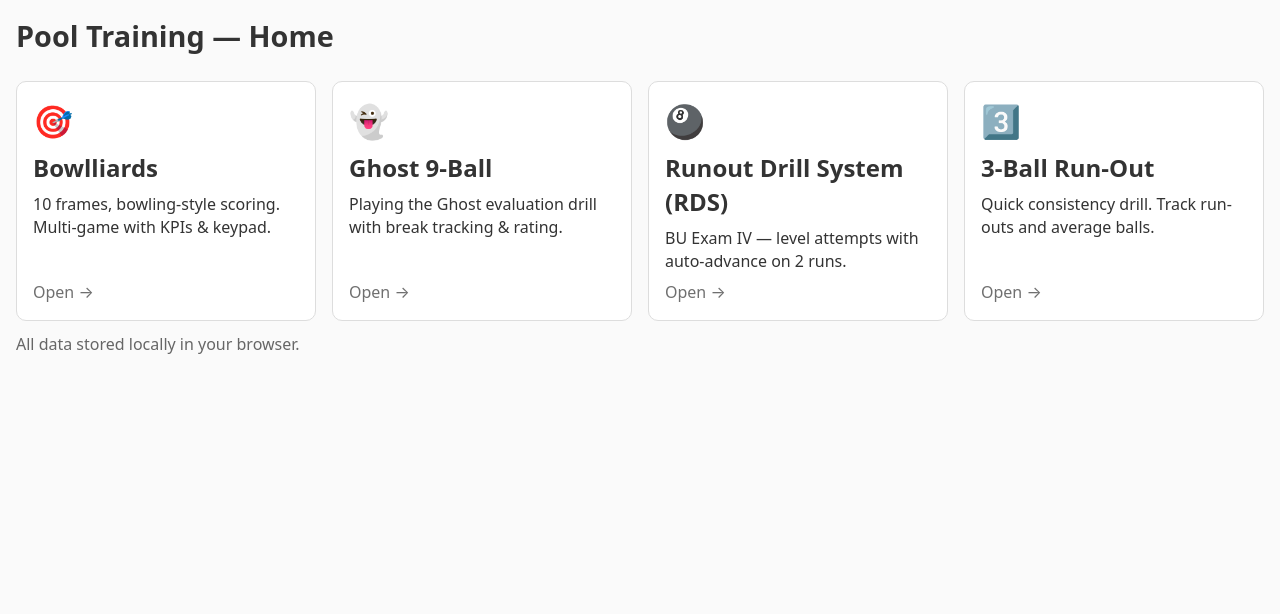
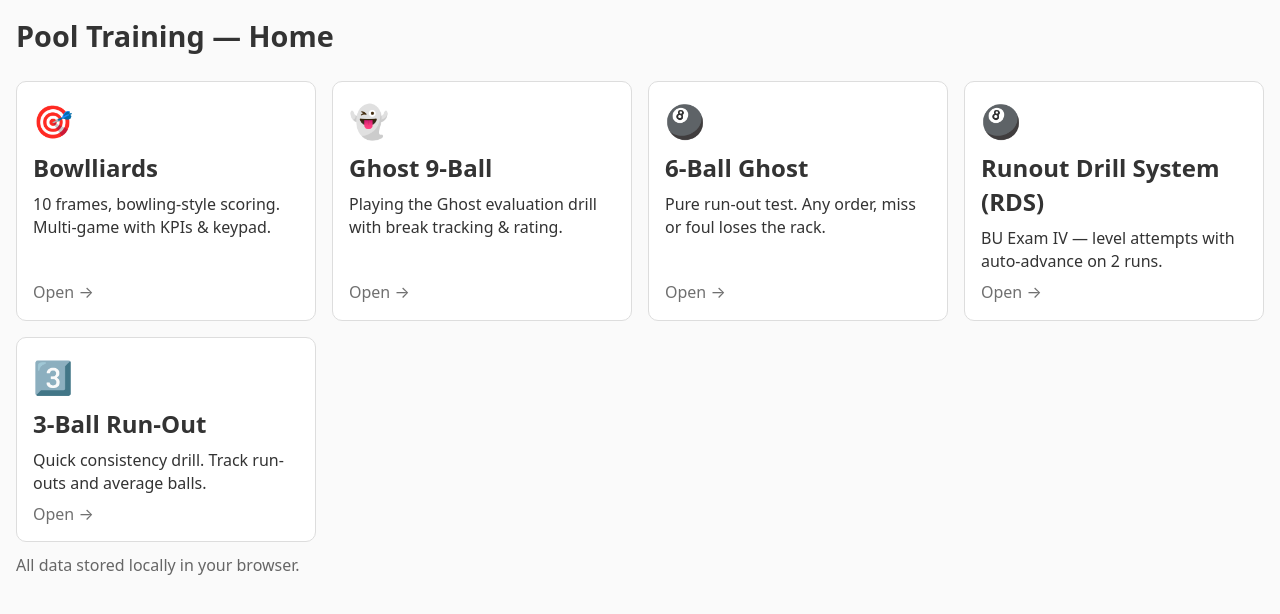
Before and after one commit to NDrew29/Bowlliards, a plain HTML site: page index.html in a window 1280 px wide. Drawn offline with Linux system fonts and the light colour scheme.

Commit message:
Add 6-Ball Ghost evaluation drill link to index.html

```diff
--- a/index.html
+++ b/index.html
@@ -26,6 +26,13 @@
       <div class="cta">Open →</div>
     </a>
 
+     <a class="app-card" href="ghost6.html">
+      <div class="icon">🎱</div>
+      <h2>6-Ball Ghost</h2>
+      <p>Pure run-out test. Any order, miss or foul loses the rack.</p>
+      <div class="cta">Open →</div>
+    </a>
+
     <a class="app-card" href="rds.html">
       <div class="icon">🎱</div>
       <h2>Runout Drill System (RDS)</h2>
```
